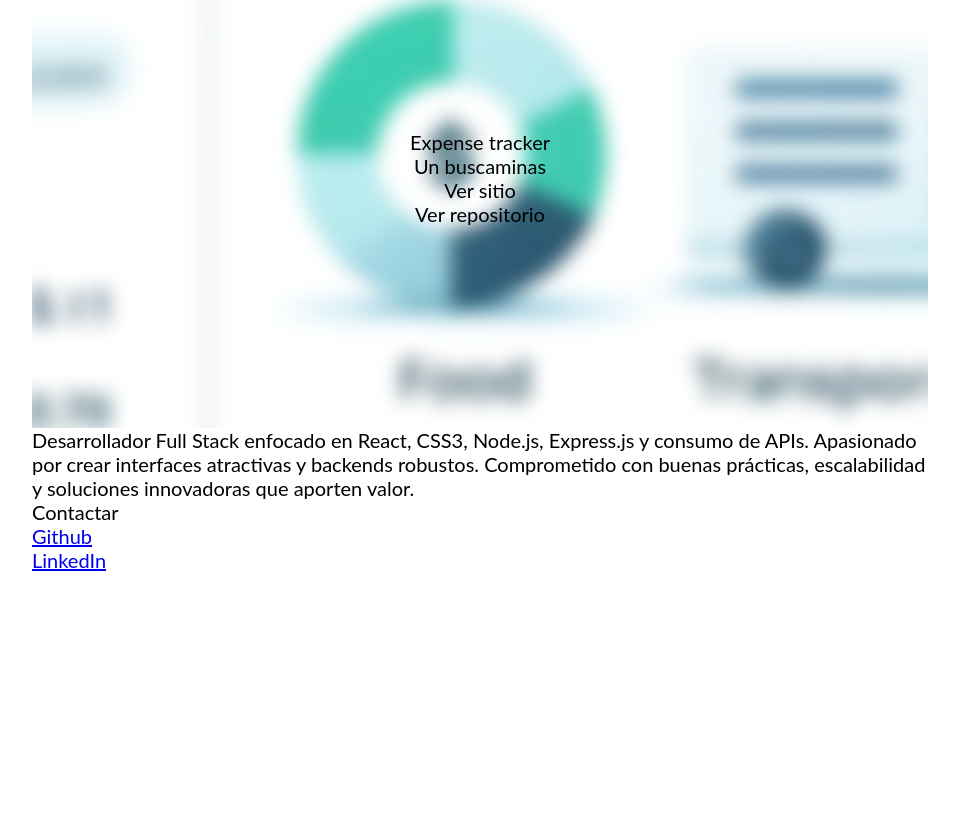
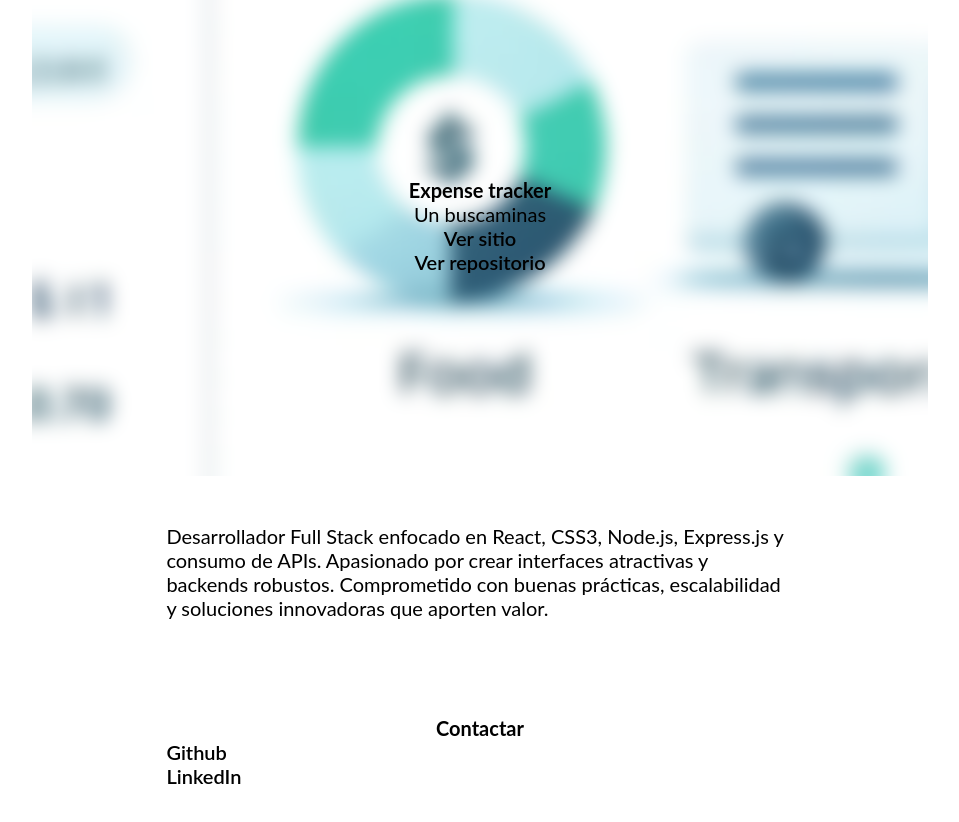
Before and after one commit to Ethan04Munoz/Portafolio, a React (Vite) app in the folder portafolio/: page / in a window 1280 px wide. Shown: the part 740-1562 px from the top of the page, without its empty margins (160-1119 px from the left). Before the commit the page ends 1312 px from the top, so only its background shows below. Built offline with nearby package versions, Linux system fonts and the light colour scheme.

Commit message:
Añadido de estilos generales

```diff
--- a/portafolio/src/App.css
+++ b/portafolio/src/App.css
@@ -1,8 +1,47 @@
 .contenerSitio{
     width: 70%;
     margin-left: 15vw;
+    padding:  3rem 0 3rem 0;
 }
 
 .contenedorTextoCentral{
     padding:  3rem 0 3rem 0;
 }
+
+.contenerTexto{
+    width: 70%;
+    margin-left: 15%;
+    padding:  3rem 0 3rem 0;
+}
+
+.tituloContenido{
+    font-weight: 700;
+    text-align: center;
+}
+
+.enlace {
+    font-weight: 600;
+    text-decoration: none;
+    color: black;
+    position: relative;
+    display: inline-block;
+}
+
+.enlace:hover{
+    cursor: pointer;
+}
+
+.enlace::after {
+    content: '';
+    position: absolute;
+    width: 100%;
+    height: 3px;
+    bottom: 0;
+    left: 0;
+    background-color: transparent;
+    transition: background-color 0.3s;
+}
+
+.enlace:hover::after {
+    background-color: #3493ff;
+}
```
